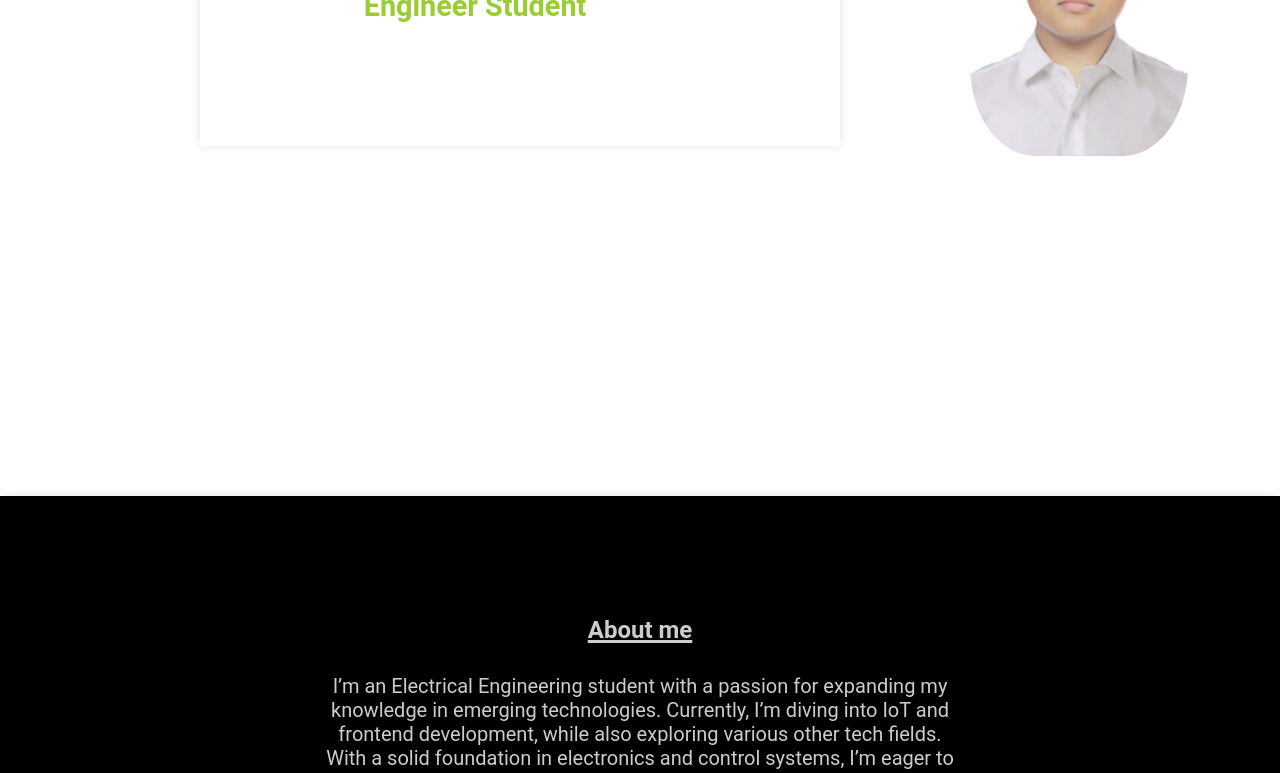
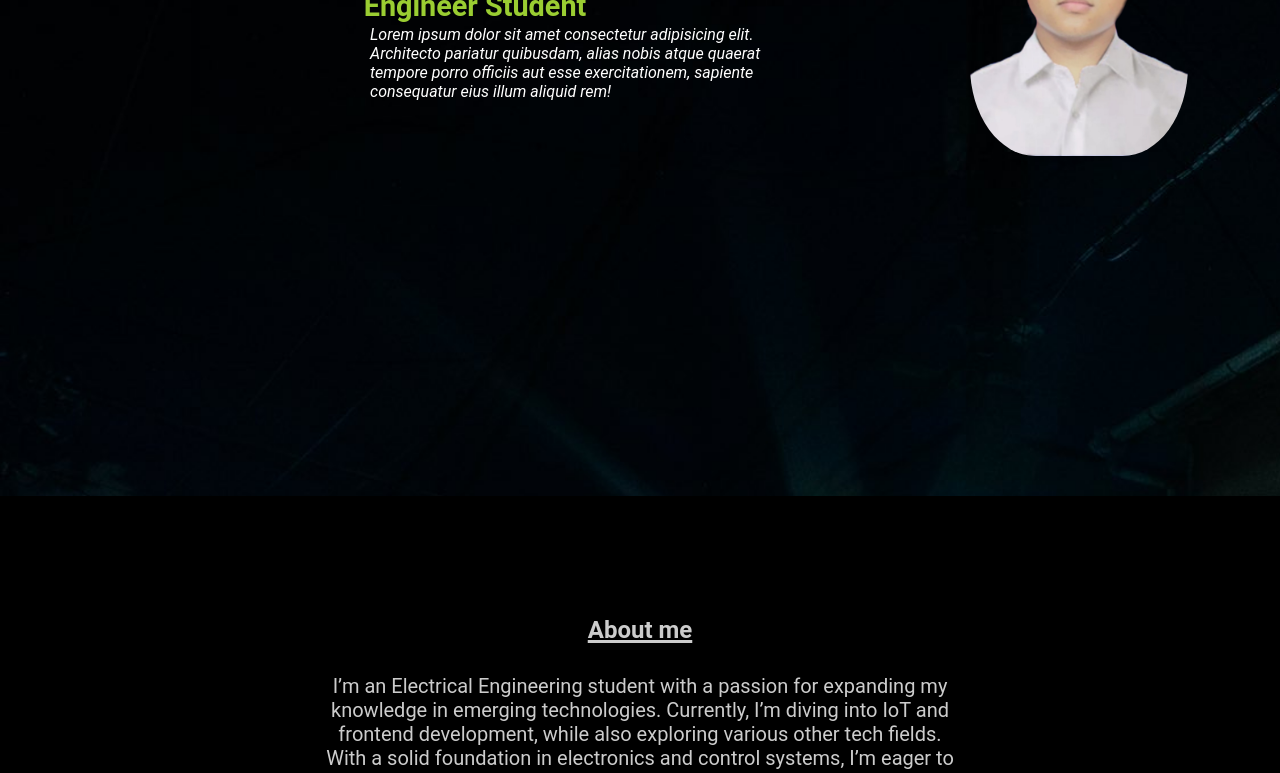
Before and after one commit to geraldirh/My-Portofolio, a plain HTML site: page index.html in a window 1280 px wide. Shown: the part 323-1096 px from the top of the page. Drawn offline with Linux system fonts and the light colour scheme.

Commit message:
Add files via upload

```diff
--- a/style.css
+++ b/style.css
@@ -126,7 +126,7 @@ section {
 
 main {
     display: flex;
-    background: url('wallhaven-ex136k.jpg')no-repeat;
+    background: url('asset/wallhaven-ex136k.jpg')no-repeat;
     opacity: 1;
     background-size: cover;
     flex-direction: column;
```
